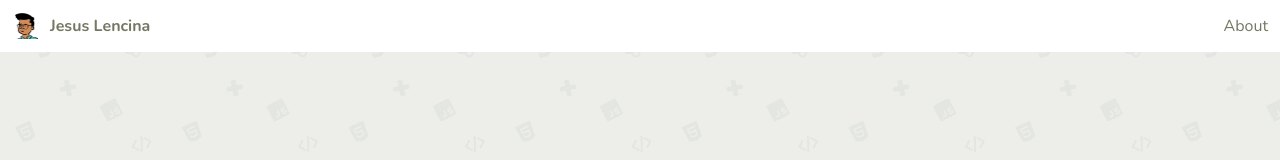
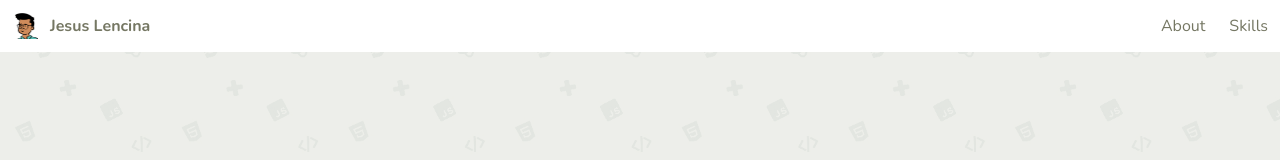
Before and after one commit to jesuslencina/my-portfolio-2, a React (Create React App) app: page / in a window 1280 px wide. Shown: the top 160 px of the page. Built offline with nearby package versions, Linux system fonts and the light colour scheme.

Commit message:
Quickly updated nav

```diff
--- a/src/components/Knowledge/Knowledge.js
+++ b/src/components/Knowledge/Knowledge.js
@@ -26,7 +26,7 @@ function Knowledge() {
   ));
 
   return (
-    <section className="section my-knowledge">
+    <section className="section my-knowledge" id="skills">
       <h2 className="title is-size-1">SKILLS</h2>
       <p className="mb-3">Click on each item to read a brief description!</p>
       <h3 className="subtitle is-size-3 mt-1">Coding</h3>
--- a/src/components/Nav/Nav.js
+++ b/src/components/Nav/Nav.js
@@ -37,6 +37,9 @@ function Nav() {
           <a href="#about" className="navbar-item">
             About
           </a>
+          <a href="#skills" className="navbar-item">
+            Skills
+          </a>
         </div>
       </div>
     </nav>
```
Also changed, not shown: 1 other file (tests, documents, lock files or other folders).
